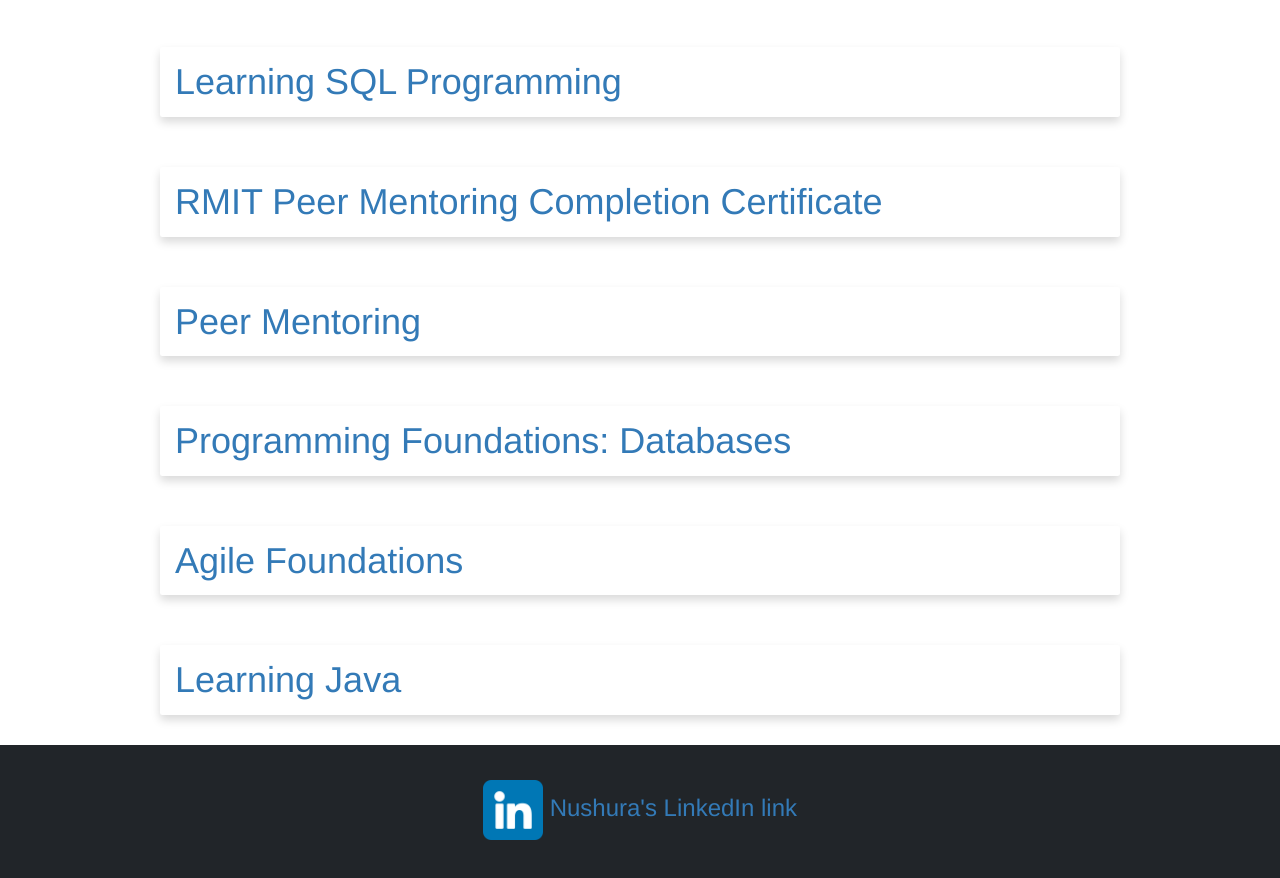
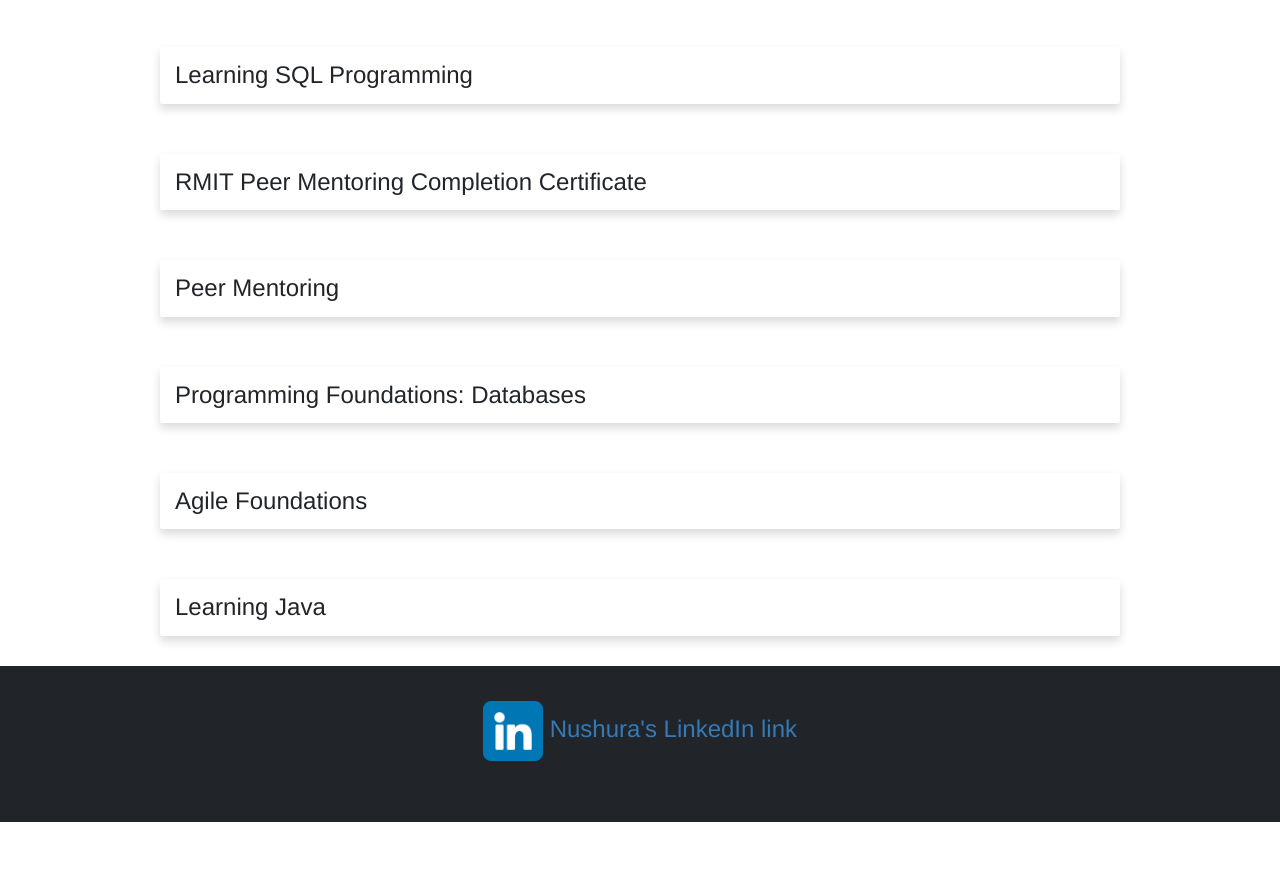
Before and after one commit to Nushura/portfolio, a plain HTML site: page certs.html in a window 1280 px wide. Shown: the part 410-1288 px from the top of the page. After the commit the page ends 1232 px from the top, so only its background shows below. Drawn offline with nearby package versions, Linux system fonts and the light colour scheme.

Commit message:
update_three

```diff
--- a/certs.html
+++ b/certs.html
@@ -75,20 +75,20 @@
                 <h2 class="font-weight-bold pt-5 pb-5">CERTIFICATIONS</h2>
             </div>
 
-            <div>
-                <span class="p-2">
+            <div class="display-7">
+                <span class="p-2 rounded">
                     <h3 class="text_over_img shadow bg-white rounded"><a href="https://www.linkedin.com/learning/certificates/7a1d6b67b1c159341f17740a08217d0e20524800c1e76b4087d50974652b14a8?u=2104756" target="_blank">
                             <div class="text rounded">
-                                <h1 class="p-4">Learning SQL Programming</h1>
+                                <h3 class="p-4 text-dark">Learning SQL Programming</h3>
                             </div>
                         </a>
                     </h3>
                 </span>
 
-                <span class="p-2">
+                <span class="p-2 rounded">
                     <h3 class="text_over_img shadow bg-white rounded"><a href="https://1drv.ms/b/s!ApMmstzcwi3BhH0guXBYyThR-Jaj" target="_blank">
-                            <div class="text rounded">
-                                <h1 class="p-4">RMIT Peer Mentoring Completion Certificate</h1>
+                            <div class="rounded">
+                                <h3 class="p-4 text-dark">RMIT Peer Mentoring Completion Certificate</h3>
                             </div>
                         </a>
                     </h3>
@@ -96,8 +96,8 @@
 
                 <span class="p-2">
                     <h3 class="text_over_img shadow bg-white rounded"><a href="https://www.credly.com/badges/ceb82d46-72ea-458f-8b9d-926dadfa77a9?source=linked_in_profile" target="_blank">
-                            <div class="text rounded">
-                                <h1 class="p-4">Peer Mentoring</h1>
+                            <div class="rounded">
+                                <h3 class="p-4 text-dark">Peer Mentoring</h3>
                             </div>
                         </a>
                     </h3>
@@ -105,8 +105,8 @@
 
                 <span class="p-2">
                     <h3 class="text_over_img shadow bg-white rounded"><a href="https://www.linkedin.com/learning/certificates/7859557cadc14318524463885593b6128913881b3c0771fc3d1e168c9b0e8d60?accountId=2104756&u=2104756&success=true&authUUID=tvsaWAxnQzGB53I9o%2B00Tw%3D%3D" target="_blank">
-                            <div class="text rounded">
-                                <h1 class="p-4">Programming Foundations: Databases</h1>
+                            <div class="rounded">
+                                <h3 class="p-4 text-dark">Programming Foundations: Databases</h3>
                             </div>
                         </a>
                     </h3>
@@ -114,8 +114,8 @@
 
                 <span class="p-2">
                     <h3 class="text_over_img shadow bg-white rounded"><a href="https://www.linkedin.com/learning/certificates/e1e1c2d1684a14f5c8cc7b5d8912e863e0e0f679dff5ca649a90ba7ddb3f72ee?u=2104756" target="_blank">
-                            <div class="text rounded">
-                                <h1 class="p-4">Agile Foundations</h1>
+                            <div class="rounded">
+                                <h3 class="p-4 text-dark">Agile Foundations</h3>
                             </div>
                         </a>
                     </h3>
@@ -123,8 +123,8 @@
 
                 <span class="p-2">
                     <h3 class="text_over_img shadow bg-white rounded"><a href="https://www.linkedin.com/learning/certificates/e629b8a0995d731304a66fddbfc22377a8b795847d43ef59291ed3278a717735?u=2104756" target="_blank">
-                            <div class="text rounded">
-                                <h1 class="p-4">Learning Java</h1>
+                            <div class="rounded">
+                                <h3 class="p-4 text-dark">Learning Java</h3>
                             </div>
                         </a>
                     </h3>
```
Also changed, not shown: index.html (+3 -3 lines).
